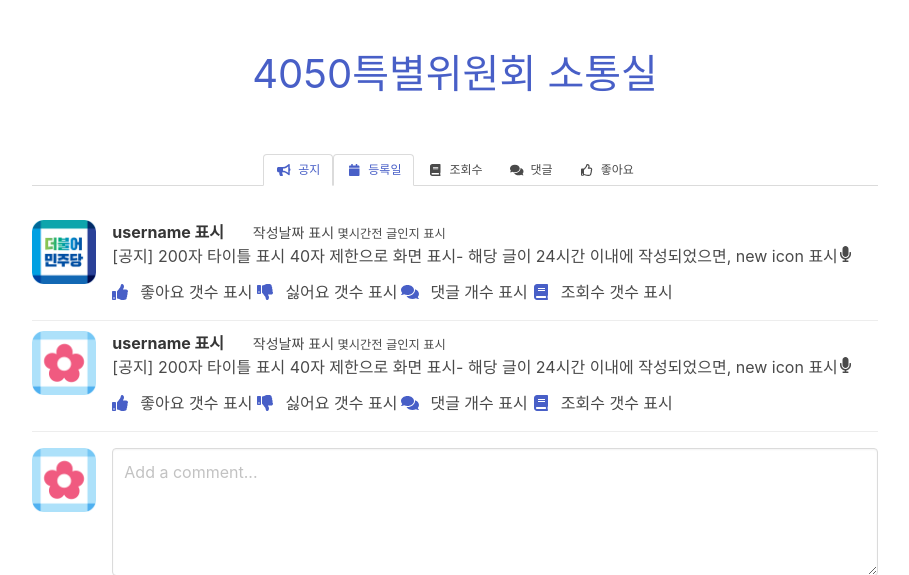
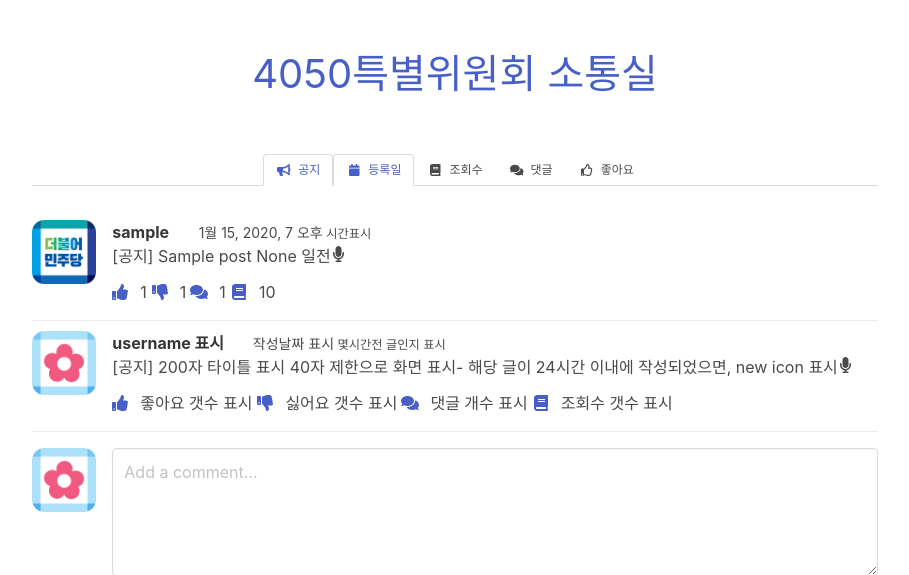
Before and after one commit to djangojeng-e/4050special, a Django app: page /community/ in a window 1280 px wide. Shown: the part 56-631 px from the top of the page, without its empty margins (185-1094 px from the left). Run offline with Django 3.2, Linux system fonts and the light colour scheme; tables that the repository leaves empty hold one stand-in row (values such as "Sample post"); parts of the project's set-up code (start-up, migrations or seed data) failed here and were passed over; some libraries are stand-ins or nearby versions.

Commit message:
4050special - first model creation attempted

```diff
--- a/apply/admin.py
+++ b/apply/admin.py
@@ -5,11 +5,11 @@ from .models import Members
 
 
 class MembersAdmin(admin.ModelAdmin):
-    list_display = ('name', 'birth_date',
+    list_display = ('name', 'nick_name', 'birth_date',
                     'address', 'country_residence', 'occupation',
                     'nationality', 'phone_number', 'email', 'member_level',
                     'is_member_staff')
-    list_filter = ['name']
+    list_filter = ['name', 'nick_name']
     search_fields = ['name']
 
 
--- a/community/models.py
+++ b/community/models.py
@@ -1,3 +1,48 @@
 from django.db import models
+from datetime import date
+import datetime
+from datetime import timedelta
+from apply.models import Members
+from django.contrib.auth.models import User
 
 # Create your models here.
+
+
+class Community_Post(models.Model):
+    writer = models.ForeignKey(User, on_delete=models.CASCADE, verbose_name="작성자")
+    author = models.CharField(blank=True, max_length=100)
+    title = models.CharField(max_length=100, verbose_name='글 제목', blank=True)
+    content = models.TextField(blank=True, verbose_name='글내용')
+    date_created = models.DateTimeField(auto_now_add=True, verbose_name='등록타임')
+    post_views = models.IntegerField(default=0, verbose_name='조회수')
+    like_counts = models.IntegerField(default=0, verbose_name='좋아요 갯수')
+    dislike_counts = models.IntegerField(default=0, verbose_name='싫어요 갯수')
+    is_announcement = models.BooleanField(null=True, verbose_name='공지사항?')
+
+    # def get_author(self):
+    #     author_name = User.objects.get(username=request.user.username)
+    #     return author_name
+
+    def lapsed_time(self):
+        pass
+
+
+    def comments_counts(self):
+        comments = self.comments_set.all()
+        comments_count = comments.count()
+        return comments_count
+
+
+    class Meta:
+        verbose_name = '소통실 글'
+        verbose_name_plural ='소통실 글'
+
+
+class Comments(models.Model):
+    post = models.ForeignKey(Community_Post, on_delete=models.CASCADE)
+    author = models.ForeignKey(User, on_delete=models.CASCADE)
+    content = models.TextField()
+
+    class Meta:
+        verbose_name = '소통실 댓글'
+        verbose_name = '소통실 댓글'
--- a/community/views.py
+++ b/community/views.py
@@ -1,7 +1,9 @@
 from django.shortcuts import render
-
+from .models import Community_Post
 # Create your views here.
 
 
 def community_page(request):
-    return render(request, 'community/community_page.html')
+    community_post = Community_Post.objects.all()
+
+    return render(request, 'community/community_page.html', {'community_post': community_post})
--- a/config/settings.py
+++ b/config/settings.py
@@ -46,6 +46,7 @@ INSTALLED_APPS = [
     'resources',
 
     'django_countries',
+    'django_extensions',
 ]
 
 MIDDLEWARE = [
--- a/templates/community/community_page.html
+++ b/templates/community/community_page.html
@@ -57,7 +57,9 @@
 </div>
 
 <!--tabs-->
+{% for community_post in community_post %}
 
+{% if community_post.is_announcement %}
 <article class="media" style="padding-top:10px;">
   <figure class="media-left">
     <p class="image is-64x64">
@@ -67,10 +69,10 @@
   <div class="media-content">
     <div class="content">
       <p>
-        <strong>username 표시 </strong>
-        <span style="padding-left: 25px;"><small>작성날짜 표시<small>  몇시간전 글인지 표시</small></small> </span>
+        <strong>{{ community_post.writer }}</strong>
+        <span style="padding-left: 25px;"><small>{{ community_post.date_created }}<small> 시간표시</small></small> </span>
         <br>
-        <span>[공지] 200자 타이틀 표시 40자 제한으로 화면 표시-</span> 해당 글이 24시간 이내에 작성되었으면, new icon 표시<span class="icon is-small"> <i class="fas fa-microphone"></i> </span>
+        <span>[공지] {{ community_post.title|truncatechars:30 }}</span> {{ community_post.lapsed_time }} 일전<span class="icon is-small"> <i class="fas fa-microphone"></i> </span>
       </p>
     </div>
     <nav class="level is-mobile">
@@ -78,27 +80,33 @@
         <a class="level-item">
           <span class="icon is-small"><i class="fas fa-thumbs-up"></i></span>
         </a>
-        <span>좋아요 갯수 표시</span>
+        <span>{{ community_post.like_counts }}</span>
         <a class="level-item" style="padding-left: 5px;">
           <span class="icon is-small"><i class="fas fa-thumbs-down"></i></span>
         </a>
-        <span>싫어요 갯수 표시</span>
+        <span>{{ community_post.dislike_counts }}</span>
         <a class="level-item" style="padding-left: 5px;">
           <span class="icon is-small"><i class="fas fa-comments"></i></span>
         </a>
-        <span>댓글 개수 표시</span>
+        <span>{{ community_post.comments_counts }}</span>
 
         <a class="level-item" style="padding-left: 5px;">
           <span class="icon is-small"><i class="fas fa-book"></i></span>
         </a>
-        <span>조회수 갯수 표시</span>
+        <span>{{ community_post.post_views }}</span>
       </div>
 
     </nav>
   </div>
 
 </article>
+{% else %}
 
+
+
+
+{% endif %}
+{% endfor %}
 
 
 <article class="media" style="padding-top:10px;">
```
Also changed, not shown: community/admin.py (+12 -1 lines), templates/community/community_post_detail.html (added, +56 -0 lines), apply/migrations/0001_initial.py, apply/migrations/0002_members_nick_name.py (deleted), community/forms.py (added), community/migrations/0001_initial.py (added).
